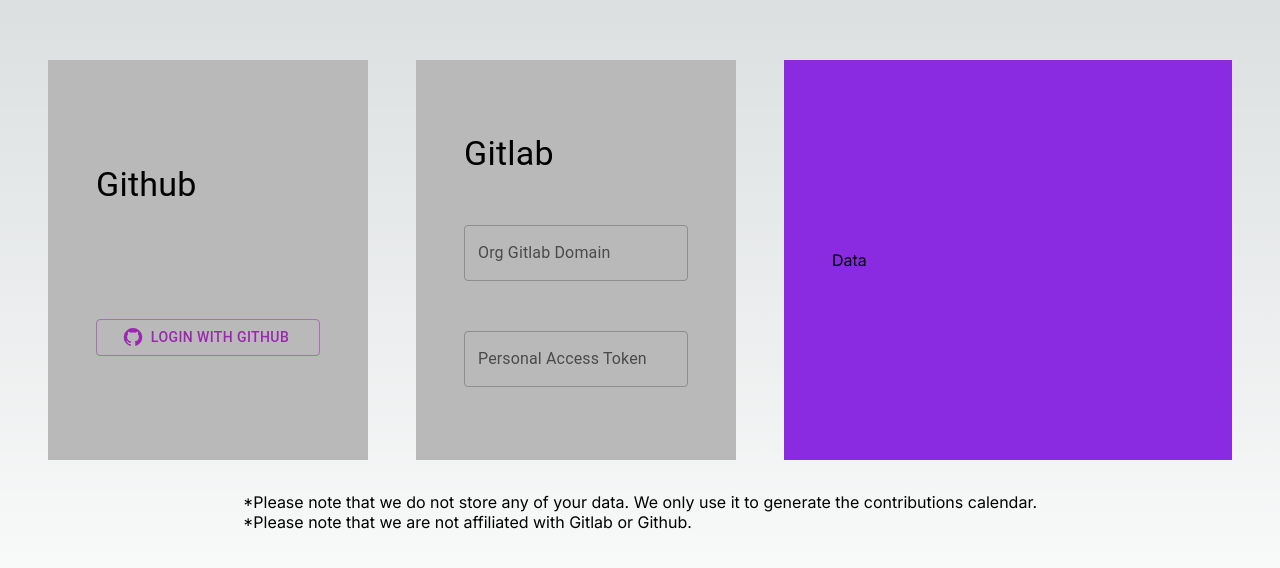
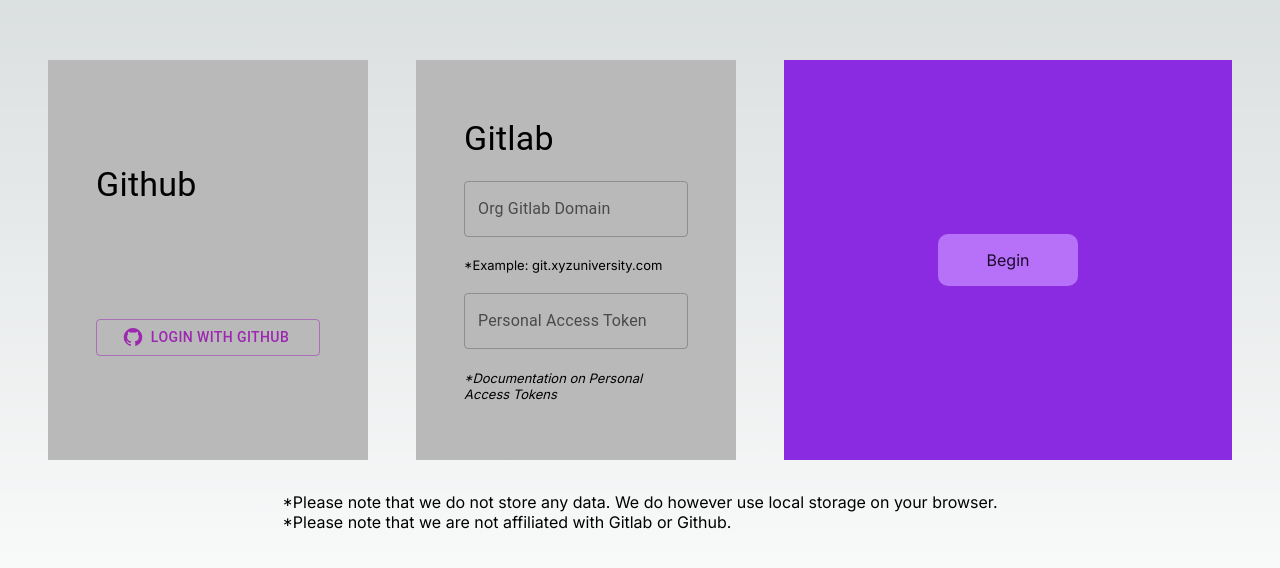
Before and after one commit to antarpreet11/Gitlab-Contributions-Sync, a Next.js app in the folder client/: page / in a window 1280 px wide. Shown: the part 104-672 px from the top of the page. Built offline with nearby package versions, Linux system fonts and the light colour scheme; no server answers.

Commit message:
feat: frontend context issue resolved, ready for sockets

```diff
--- a/client/app/api/github/callback/route.ts
+++ b/client/app/api/github/callback/route.tsx
@@ -1,6 +1,5 @@
 import { redirect } from 'next/navigation';
 import axios from 'axios';
-
 const GITHUB_API_URL = process.env.NEXT_PUBLIC_GITHUB_URL;
 const CLIENT_ID = process.env.NEXT_PUBLIC_GITHUB_CLIENT_ID;
 const CLIENT_SECRET = process.env.NEXT_PUBLIC_GITHUB_CLIENT_SECRET;
@@ -12,17 +11,17 @@
 
     if (!code) {
         redirect('/');
-        return
     }
 
     const response = await axios.post(`${GITHUB_API_URL}/access_token?client_id=${CLIENT_ID}&client_secret=${CLIENT_SECRET}&code=${code}`);
     const data = response.data;
     const params = new URLSearchParams(data);
 
+    const accessToken = params.get('access_token') || '';
+    const refreshToken = params.get('refresh_token') || '';
 
     console.log('Access Token:', params.get('access_token'));
     console.log('Refresh Token:', params.get('refresh_token'));
 
-    redirect('/');
-    return
+    redirect(`/?accessToken=${accessToken}&refreshToken=${refreshToken}`);
 }
--- a/client/app/components/Data.tsx
+++ b/client/app/components/Data.tsx
@@ -1,10 +1,31 @@
 'use client';
-import React from 'react'
+import React, { useState, useContext, useEffect } from 'react';
+import { GithubUserContext, GitlabUserContext } from '../context/userContext';
 import styles from "../page.module.css";
 
 const Data = () => {
+  const { githubUser } = useContext(GithubUserContext);
+  const { gitlabUser } = useContext(GitlabUserContext);
+
+  const [data, setData] = useState<boolean>(false);
+
+  useEffect(() => {
+    if (githubUser?.githubAccessToken !== ''
+      && githubUser?.githubRefreshToken !== ''
+      && gitlabUser?.gitLabAccessToken !== ''
+      && gitlabUser?.gitLabDomain !== ''
+    ) {
+      setData(true);
+    }
+  }, [githubUser, gitlabUser]);
+
+  console.log("Data -> githubUser", githubUser);
+  console.log("Data -> gitlabUser", gitlabUser);
+
   return (
-    <div className={styles.data}>Data</div>
+    <div className={styles.data}>
+       <div className={`${styles.begin} ${!data ? styles.disabled : ''}`}>Begin</div>
+    </div>
   )
 }
 
--- a/client/app/components/Github.tsx
+++ b/client/app/components/Github.tsx
@@ -1,14 +1,42 @@
 'use client';
-import React from 'react'
+import React, { useContext, useEffect } from 'react'
+import { useSearchParams, useRouter } from 'next/navigation';
+import { GithubUserContext } from '../context/userContext';
 import styles from "../page.module.css";
 import Typography from '@mui/material/Typography';
 import Login from './Login';
 
 const Github = () => {
+  const { githubUser, setGithubUser } = useContext(GithubUserContext);
+  const searchParams = useSearchParams();
+  const router = useRouter();
+
+  useEffect(() => {
+    if (typeof window !== 'undefined') {
+      const accessToken = searchParams.get('accessToken');
+      const refreshToken = searchParams.get('refreshToken');
+
+      if (accessToken && refreshToken) {
+        setGithubUser({
+          githubAccessToken: accessToken as string,
+          githubRefreshToken: refreshToken as string,
+        });
+
+        router.push('/');
+      }
+    }
+  }, []);
+
   return (
     <div className={styles.github}>
         <Typography variant="h4" component="h2">Github</Typography>
-        <Login />
+        {
+          githubUser?.githubAccessToken && githubUser?.githubRefreshToken ? (
+            <Typography variant="h6" component="h3">Connected!</Typography>
+          ) : (
+            <Login />
+          )
+        }
     </div>
   )
 }
--- a/client/app/components/Gitlab.tsx
+++ b/client/app/components/Gitlab.tsx
@@ -1,18 +1,61 @@
 'use client';
-import React from 'react'
+import React, { useContext, useEffect } from 'react'
+import { GitlabUserContext } from '../context/userContext';
 import TextField from '@mui/material/TextField';
 import styles from "../page.module.css";
 import Typography from '@mui/material/Typography';
 
+const Gitlab = () => {
+  const { gitlabUser, setGitlabUser } = useContext(GitlabUserContext);
 
-const Gitlab = () => {
+  const handleDomainChange = (e: React.ChangeEvent<HTMLInputElement>) => {
+    if (gitlabUser) {
+      setGitlabUser({ ...gitlabUser, gitLabDomain: e.target.value });
+      localStorage.setItem('gitlabDomain', e.target.value);
+    }
+  }
+
+  const handleAccessTokenChange = (e: React.ChangeEvent<HTMLInputElement>) => {
+    if (gitlabUser) {
+      setGitlabUser({ ...gitlabUser, gitLabAccessToken: e.target.value });
+      localStorage.setItem('gitlabAccessToken', e.target.value);
+    }
+  }
+
+  useEffect(() => {
+    if (typeof window !== 'undefined') {
+      if (localStorage.getItem('gitlabDomain') && localStorage.getItem('gitlabAccessToken')) {
+        setGitlabUser({
+          gitLabAccessToken: localStorage.getItem('gitlabAccessToken') || '',
+          gitLabDomain: localStorage.getItem('gitlabDomain') || '',
+        });
+      }
+    }
+  }, []);
+
   return (
     <div className={styles.gitlab}>
         <Typography variant="h4" component="h2">Gitlab</Typography>
-        <TextField id="outlined-basic" label="Org Gitlab Domain" variant="outlined" />
-        <TextField id="outlined-basic" label="Personal Access Token" variant="outlined" />
+        <TextField
+          id="outlined-required"
+          label="Org Gitlab Domain"
+          variant="outlined"
+          value={gitlabUser?.gitLabDomain}
+          onChange={handleDomainChange}
+        />
+        <div className={styles.domain}>*Example: git.xyzuniversity.com</div>
+        <TextField
+          id="outlined-required"
+          label="Personal Access Token"
+          variant="outlined"
+          value={gitlabUser?.gitLabAccessToken}
+          onChange={handleAccessTokenChange}
+        />
+        <div className={styles.docs} onClick={ () => {
+          window.open('https://docs.gitlab.com/ee/user/profile/personal_access_tokens.html', '_blank');
+        }}>*Documentation on Personal Access Tokens</div>
     </div>
   )
-}
+};
 
 export default Gitlab
--- /dev/null
+++ b/client/app/context/userContext.tsx
@@ -0,0 +1,63 @@
+import { createContext, useState, ReactNode, Dispatch, SetStateAction } from 'react';
+
+interface GitlabUser {
+    gitLabAccessToken: string;
+    gitLabDomain: string;
+};
+
+interface GithubUser {
+    githubAccessToken: string;
+    githubRefreshToken: string;
+};
+
+interface GitlabUserContextType {
+    gitlabUser: GitlabUser | null;
+    setGitlabUser: Dispatch<SetStateAction<GitlabUser | null>>;
+};
+
+export const GitlabUserContext = createContext<GitlabUserContextType>({
+    gitlabUser: null,
+    setGitlabUser: () => {},
+});
+
+interface GithubUserContextType {
+    githubUser: GithubUser | null;
+    setGithubUser: Dispatch<SetStateAction<GithubUser | null>>;
+};
+
+export const GithubUserContext = createContext<GithubUserContextType>({
+    githubUser: null,
+    setGithubUser: () => {},
+});
+
+interface GitlabUserProviderProps {
+    children: ReactNode;
+};
+
+interface GithubUserProviderProps {
+    children: ReactNode;
+};
+
+export const GitlabUserProvider = ({ children }: GitlabUserProviderProps) => {
+    const [gitlabUser, setGitlabUser] = useState<GitlabUser | null>({
+        gitLabAccessToken: '',
+        gitLabDomain: '',
+    });
+    const value = { gitlabUser, setGitlabUser };
+
+    return (
+        <GitlabUserContext.Provider value={value}>{children}</GitlabUserContext.Provider>
+    );
+};
+
+export const GithubUserProvider = ({ children }: GithubUserProviderProps) => {
+    const [githubUser, setGithubUser] = useState<GithubUser | null>({
+        githubAccessToken: '',
+        githubRefreshToken: '',
+    });
+    const value = { githubUser, setGithubUser };
+
+    return (
+        <GithubUserContext.Provider value={value}>{children}</GithubUserContext.Provider>
+    );
+};
--- a/client/app/page.module.css
+++ b/client/app/page.module.css
@@ -50,4 +50,41 @@
   width: 35%;
   padding: 3rem;
   justify-content: space-around;
+  align-items: center;
 }
+
+.begin {
+  background-color: rgb(195, 131, 255);
+  width: 40%;
+  padding: 1rem;
+  display: flex;
+  text-align: center;
+  justify-content: center;
+  border-radius: 10px;
+}
+
+.begin:hover {
+  background-color: rgb(42, 0, 82);
+  cursor: pointer;
+  transform: translateY(-2px);
+  box-shadow: 0 6px 12px rgba(0, 0, 0, 0.3);
+}
+
+.disabled {
+  pointer-events: none;
+  opacity: 0.8;
+}
+
+.domain {
+  font-size: small;
+}
+
+.docs {
+  font-size: small;
+  font-style: italic;
+}
+
+.docs:hover {
+  text-decoration: underline;
+  cursor: pointer;
+}
--- a/client/package.json
+++ b/client/package.json
@@ -16,7 +16,8 @@
     "axios": "^1.7.2",
     "next": "14.2.4",
     "react": "^18",
-    "react-dom": "^18"
+    "react-dom": "^18",
+    "styled-components": "^6.1.11"
   },
   "devDependencies": {
     "@types/node": "^20",
```
Also changed, not shown: client/app/page.tsx (+6 -1 lines), 2 other files (tests, documents, lock files or other folders).
